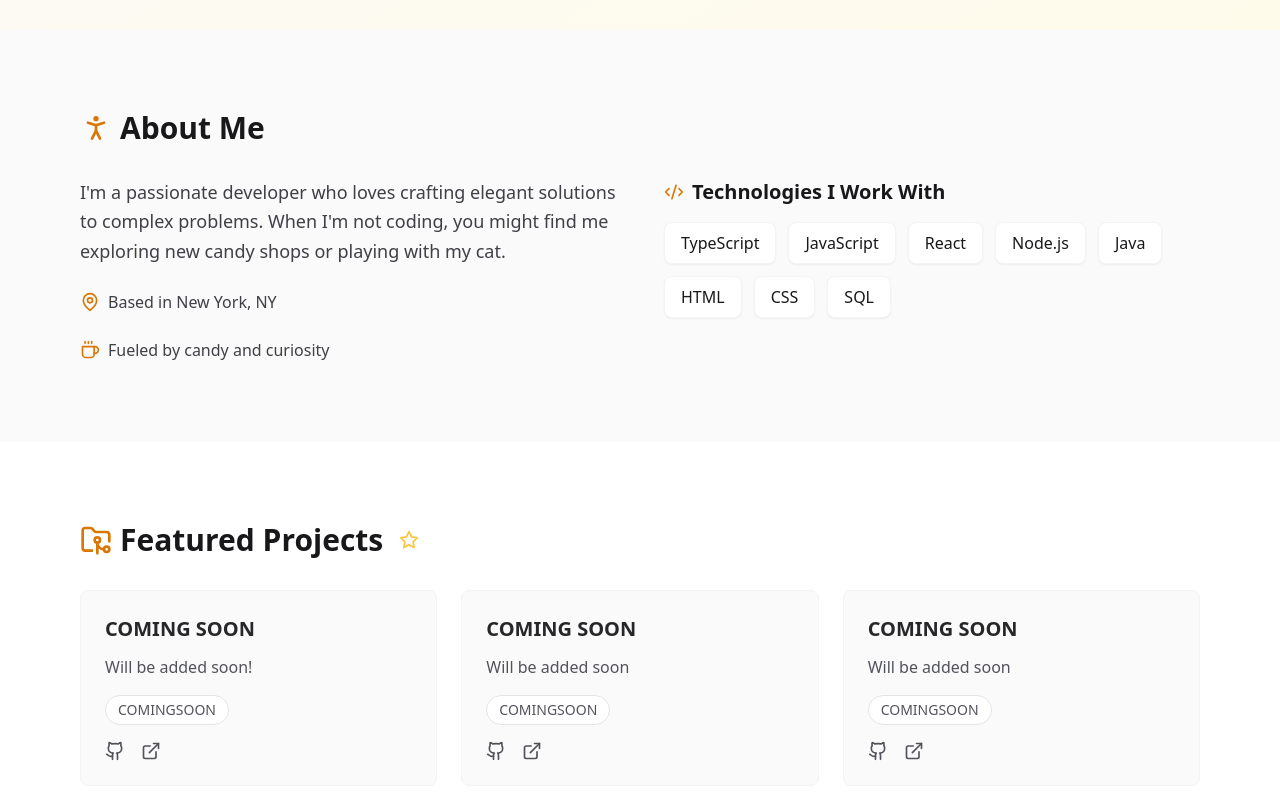
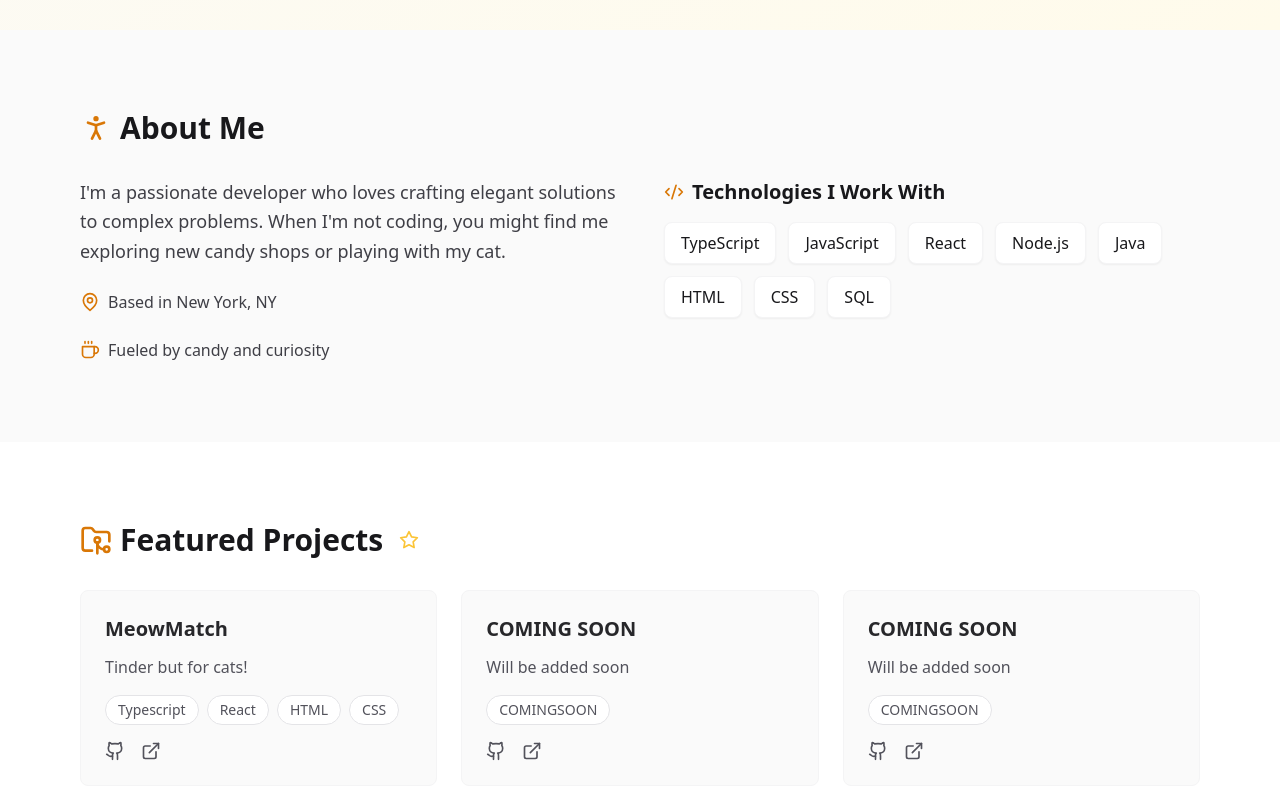
Before and after one commit to Fear-Itself/portfolio, a React (Vite) app: page / in a window 1280 px wide. Shown: the part 770-1570 px from the top of the page. Built offline with nearby package versions, Linux system fonts and the light colour scheme.

Commit message:
Update Projects.tsx

```diff
--- a/src/components/Projects.tsx
+++ b/src/components/Projects.tsx
@@ -3,11 +3,11 @@ import { Github, ExternalLink, FolderGit2, Star } from 'lucide-react';
 
 const projects = [
   {
-    title: "COMING SOON",
-    description: "Will be added soon!",
-    tech: ["COMINGSOON"],
-    github: "#",
-    live: "#"
+    title: "MeowMatch",
+    description: "Tinder but for cats!",
+    tech: ["Typescript", "React", "HTML", "CSS"],
+    github: "https://github.com/Fear-Itself/meowmatch",
+    live: "https://meowmatch.netlify.app/"
   },
   {
     title: "COMING SOON",
```
